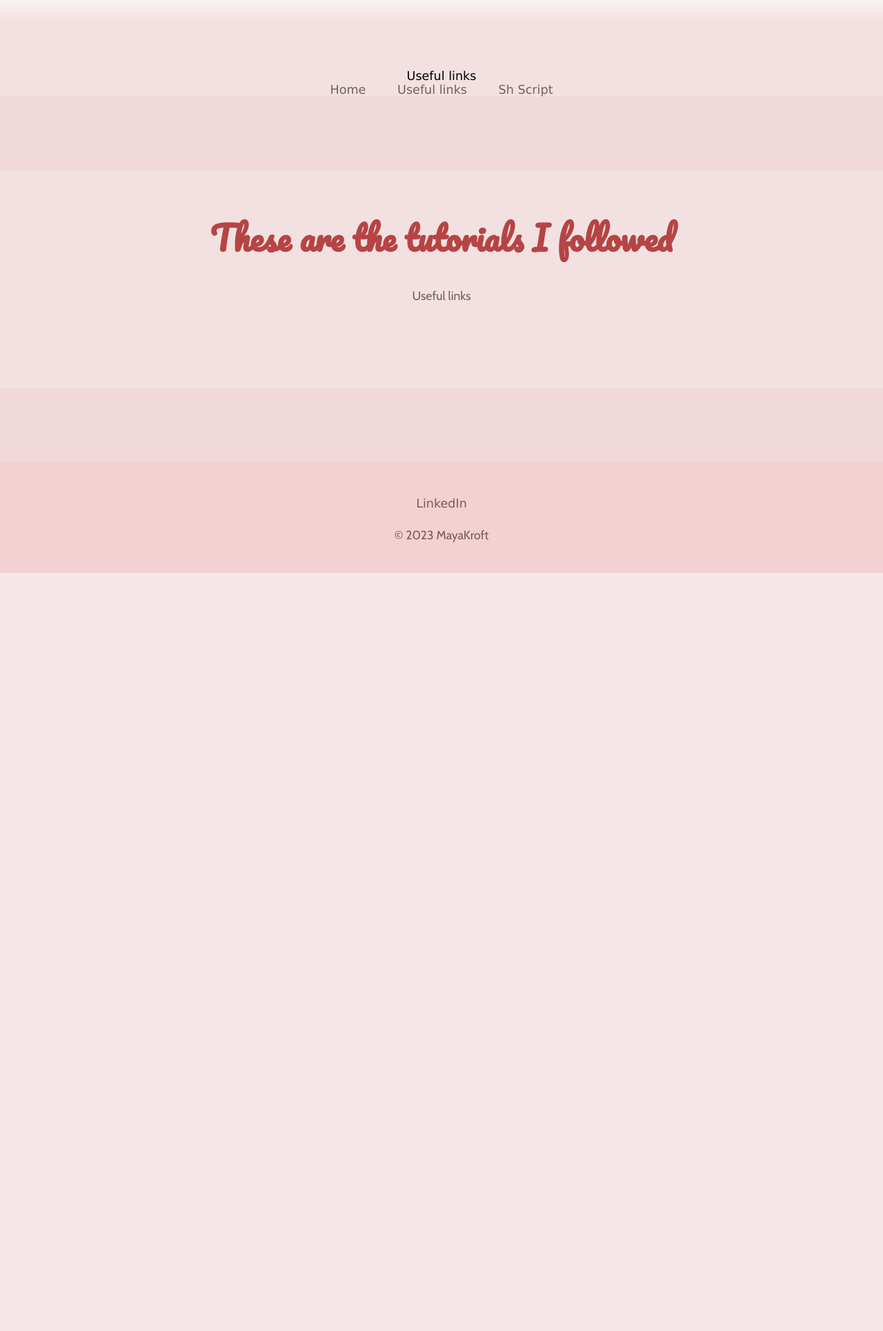
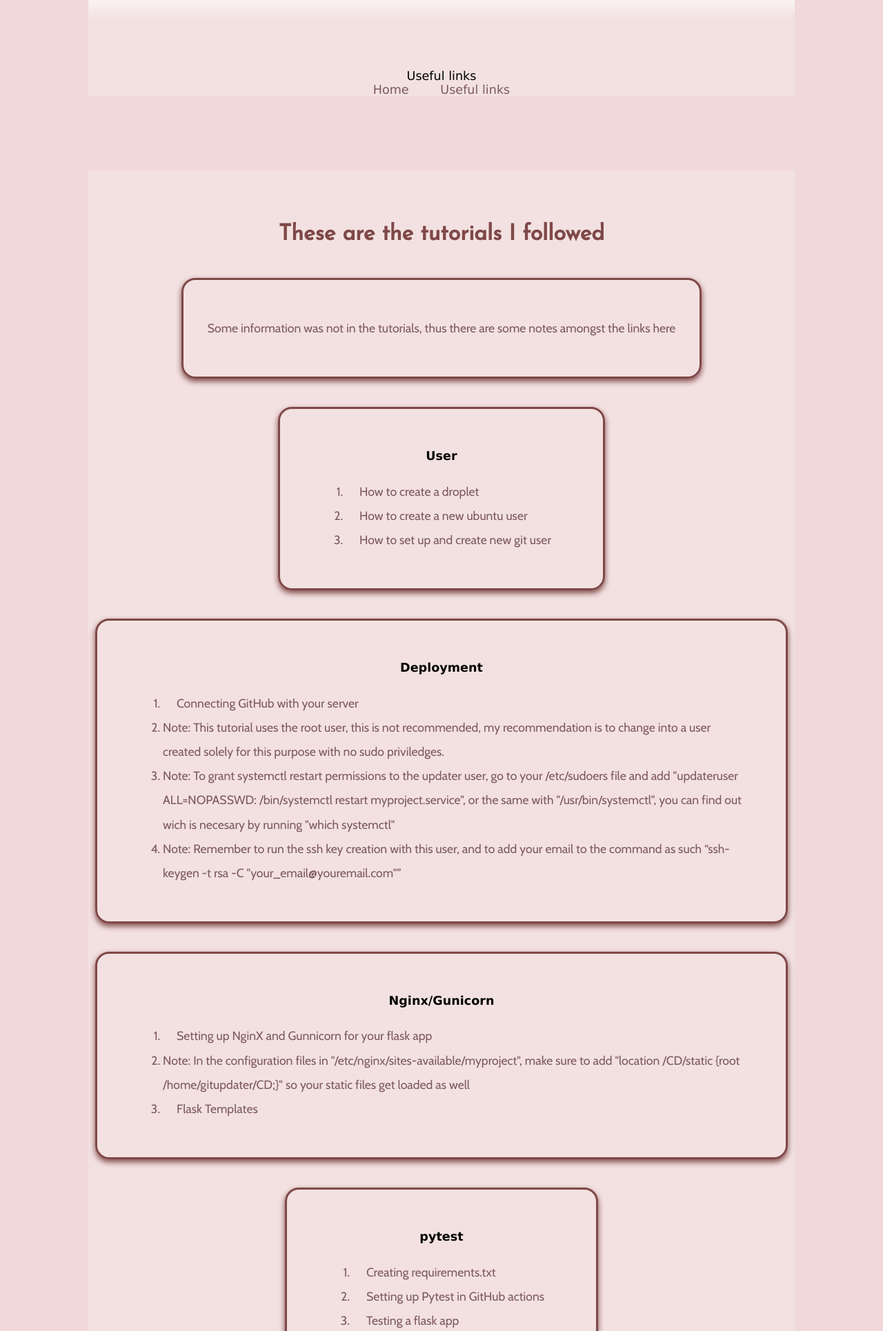
Before and after one commit to MayaKroft/CD, a Flask app: page /links in a window 1280 px wide. Shown: the top 1930 px of the page at 69% size. Before the commit the page ends 831 px from the top, so only its background shows below. Run offline with Flask 2, Linux system fonts and the light colour scheme.

Commit message:
useful links

```diff
--- a/cd_steps.py
+++ b/cd_steps.py
@@ -16,7 +16,7 @@ def step_list():
                   'From your local machine, writing a sample Flask app and pushing the changes',
                   'In the server, creating /etc/systemd/system/myproject.service',
                   'Creating /etc/nginx/sites-available/myproject',
-                  'Linking the myproject file from sites available to sites-enabled',
+                  'Linking the myproject file from sites-available to sites-enabled',
                   'Modifying the sudoers file to allow the updater user to run systemctl restart myproject.service as a part of the actions file',
                   'From the local machine, updating the flask app, adding a static folder and a css folder',
                   'Properly linking this within the flask app and pushing changes',
@@ -29,3 +29,30 @@ def step_list():
                   'Continue to update Flask app and test file from local machine and pushing changes'])
             ]
    return steps
+
+def useful_links(type):
+   links_user = [('title','User'),('How to create a droplet', 'https://docs.digitalocean.com/products/droplets/how-to/create/'),('How to create a new ubuntu user','https://www.digitalocean.com/community/tutorials/how-to-add-and-delete-users-on-ubuntu-20-04'),('How to set up and create new git user','https://www.digitalocean.com/community/tutorials/how-to-install-git-on-ubuntu-20-04')]
+   links_deployment = [('title','Deployment'),('Connecting GitHub with your server','https://medium.com/swlh/how-to-deploy-your-application-to-digital-ocean-using-github-actions-and-save-up-on-ci-cd-costs-74b7315facc2'),('note', 'This tutorial uses the root user, this is not recommended, my recommendation is to change into a user created solely for this purpose with no sudo priviledges.'), ('note', 'To grant systemctl restart permissions to the updater user, go to your /etc/sudoers file and add "updateruser ALL=NOPASSWD: /bin/systemctl restart myproject.service", or the same with "/usr/bin/systemctl", you can find out wich is necesary by running "which systemctl"'),('note', 'Remember to run the ssh key creation with this user, and to add your email to the command as such “ssh-keygen -t rsa -C "your_email@youremail.com"”')]
+   links_nginx = [('title','Nginx/Gunicorn'),('Setting up NginX and Gunnicorn for your flask app','https://www.digitalocean.com/community/tutorials/how-to-serve-flask-applications-with-gunicorn-and-nginx-on-ubuntu-22-04'),('note','In the configuration files in "/etc/nginx/sites-available/myproject", make sure to add "location /CD/static {root /home/gitupdater/CD;}" so your static files get loaded as well'), ('Flask Templates', 'https://www.digitalocean.com/community/tutorials/how-to-use-templates-in-a-flask-application')]
+   links_pytest = [('title','pytest'),('Creating requirements.txt','https://www.scaler.com/topics/how-to-create-requirements-txt-python/'),('Setting up Pytest in GitHub actions','https://vilisimo.com/blog/setting-up-pytest-with-github-actions/'), ('Testing a flask app','https://flask.palletsprojects.com/en/2.2.x/testing/')]
+   links_sh = [('title','.sh script'),('Making an sh script','https://www.guru99.com/introduction-to-shell-scripting.html'),('note','Replace the script portion in the .yml file with the single line "bash myprojectscript.sh"')]
+
+   if type == 'user':
+      return links_user
+
+   elif type == 'deployment':
+      return links_deployment
+
+   elif type == 'nginx':
+      return links_nginx
+
+   elif type == 'pytest':
+      return links_pytest
+
+   elif type == 'sh':
+      return links_sh
+
+   else:
+
+      links = [links_user, links_deployment, links_nginx, links_pytest, links_sh]
+      return links
--- a/main.py
+++ b/main.py
@@ -1,6 +1,6 @@
 #Necessary flask import
 from flask import Flask, render_template, redirect, url_for
-from cd_steps import step_list
+from cd_steps import step_list, useful_links
 
 #create F app
 app = Flask(__name__)
@@ -20,11 +20,5 @@ def home():
 
 @app.route("/links")
 def links():
-    text= {'h1' : 'These are the tutorials I followed' , 'note': 'some information was not in the tutorials, if you struggle, click on the notest button to go to clarifications about the tutorial content and what I did differently, or to get information that i got from my teachers', 'p' : 'Useful links',
-           '':[]}
-    return render_template('base.html', title = 'Useful links', data = text )
-
-@app.route("/sh")
-def sh():
-    text= {'h2': 'creating the script', 'p': 'to create an sh script'}
-    return render_template('instructions.html', title = 'sh', data = text )
+    text= {'h2' : 'These are the tutorials I followed' , 'p': 'Some information was not in the tutorials, thus there are some notes amongst the links here'}
+    return render_template('instructions.html', title = 'Useful links', data = text, links = useful_links("all") )
--- a/static/css/style.css
+++ b/static/css/style.css
@@ -2,6 +2,8 @@
 
 body {
   margin: 0;
+  padding-left: 10%;
+  padding-right: 10%;
   text-align: center;
   font-family: verdana, helvetica, sans-serif;
   font-size: 1.1em;
@@ -55,6 +57,7 @@ p {
 li{
   font-family: 'Cabin', sans-serif;
   color: #7D5A5A;
+  margin: 0 20px;
   text-align: start;
   line-height: 2;
 }
--- a/templates/base.html
+++ b/templates/base.html
@@ -16,7 +16,6 @@
       <nav>
         <a href="{{ url_for('index') }}">Home</a>
         <a href="{{ url_for('links') }}">Useful links</a>
-        <a href="{{ url_for('sh') }}">Sh Script</a>
       </nav>
     </header>
     <hr>
--- a/templates/instructions.html
+++ b/templates/instructions.html
@@ -1,13 +1,32 @@
 {% extends 'base.html' %}
 
-{% block title %}How to: {{ title }}{% endblock %}
-{% block header %} <h1>How to {{ title }} </h1>{% endblock %}
+{% block title %}{{ title }}{% endblock %}
+{% block header %} {{ title }}{% endblock %}
 {% block content %}
-    <h1>Hello World!</h1>
-    <h2>Welcome to FlaskApp!</h2>
-    <h1>{{data.h2}}</h1>
-    <h1 class="logo">Maya's web app</h1>
-    <p>
-        {{data.p}}
-    </p>
+    <h2> {{ data.h2 }} </h2>
+    <div class="section">
+        <p> {{ data.p }} </p>
+    </div>
+
+    <div class="longlist">
+
+    {% for list in links %}
+        <div class="section">
+            <h4>{{list[0][1]}}</h4>
+            <ol>
+            {% for item in list[1:] %}
+                {% if "note" in item[0]: %}
+                <li>
+                    Note: {{item[1]}}
+                </li>
+                {% else %}
+                <li>
+                    <a href={{item[1]}}>{{item[0]}}</a>
+                </li>
+                {% endif %}
+            {% endfor %}
+                </ol>
+        </div>
+    {% endfor %}
+    </div>
 {% endblock %}
--- a/test_main.py
+++ b/test_main.py
@@ -25,8 +25,3 @@ def test_links(client):
     response = client.get("/links")
     assert response.status_code == 200
     assert b"<title>Useful links</title>" in response.data
-
-def test_sh(client):
-    response = client.get("/sh")
-    assert response.status_code == 200
-    assert b"<title>How to: sh</title>" in response.data
```
